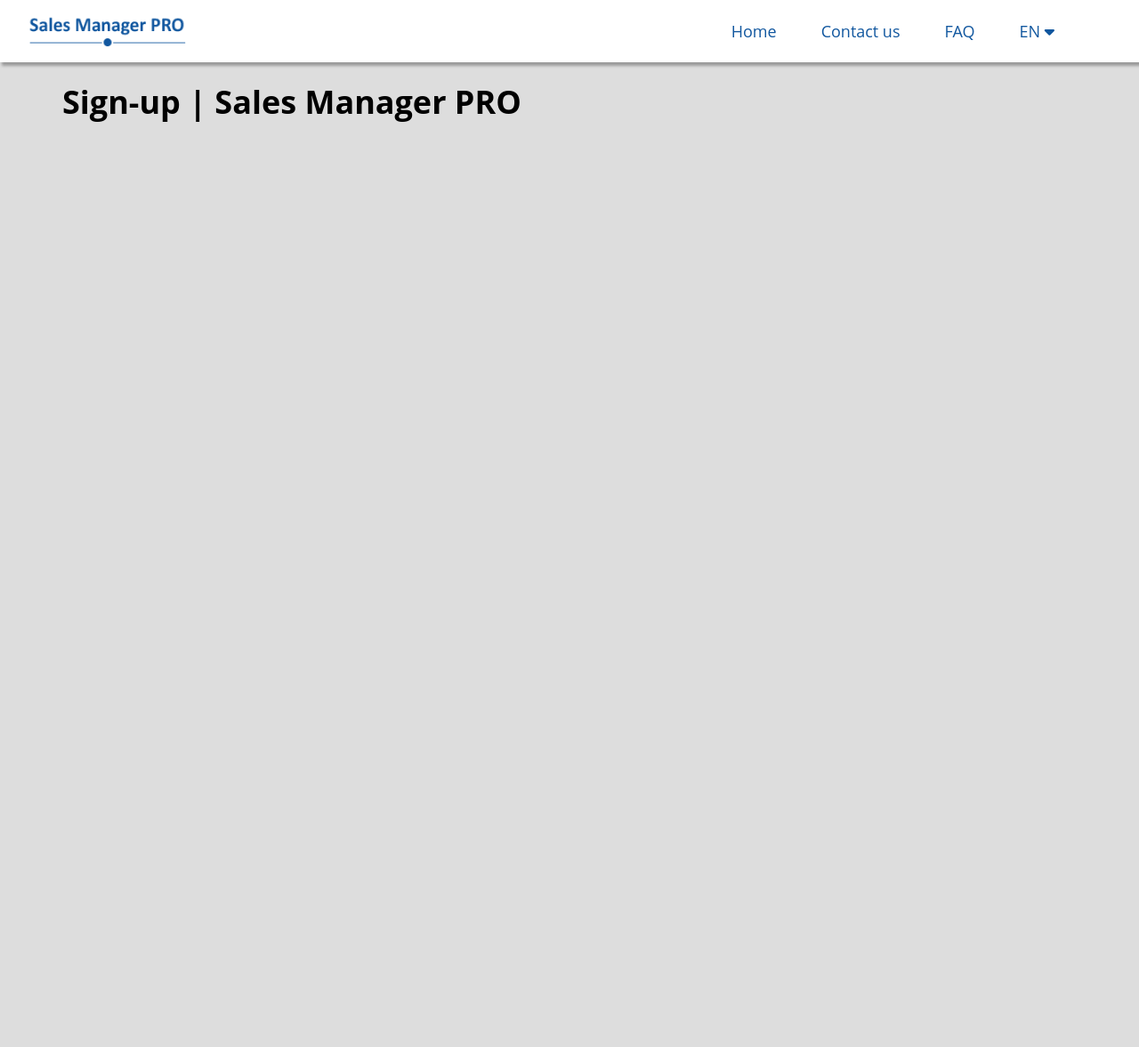
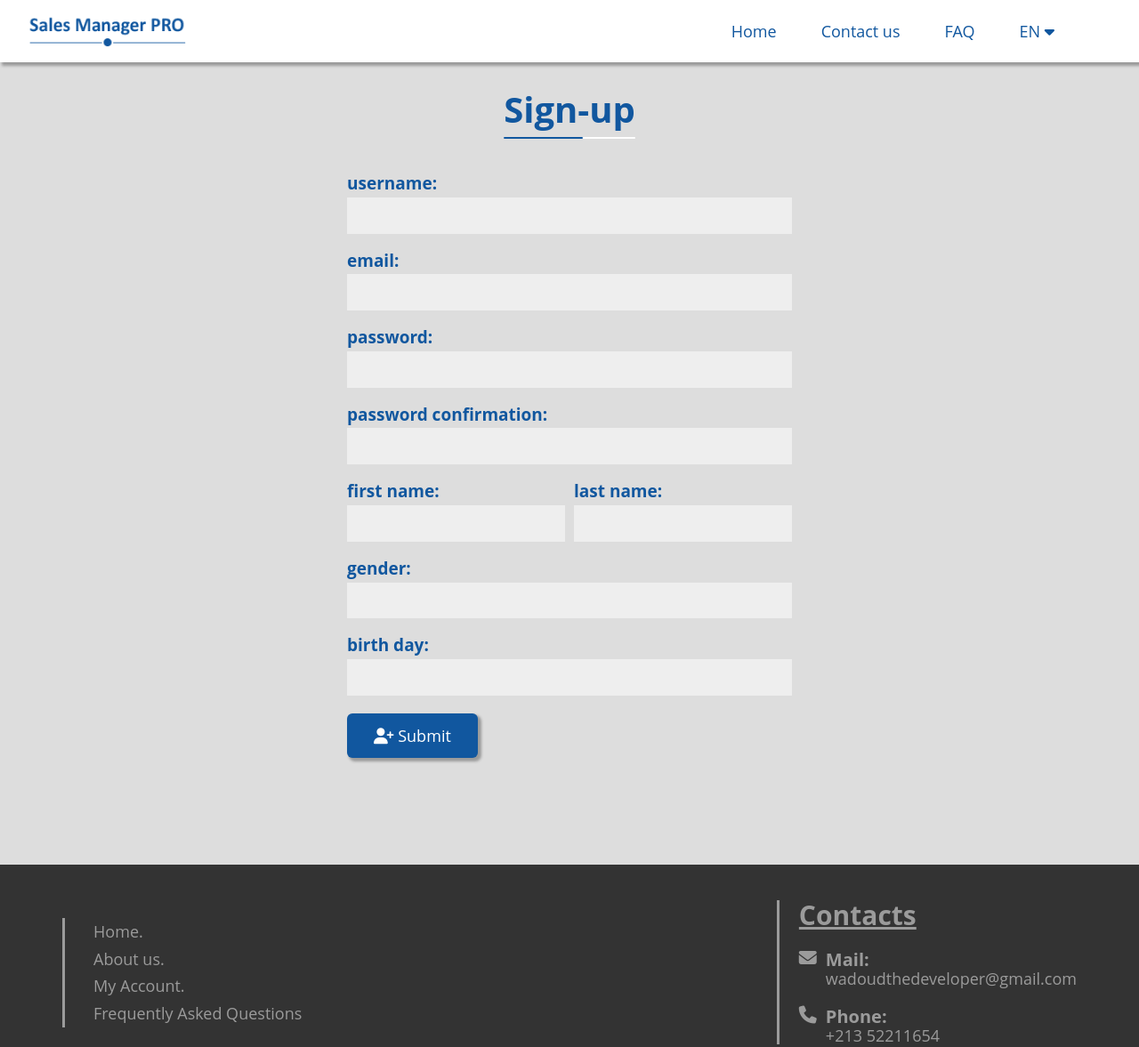
Before and after one commit to wadoudthedeveloper/sales_manager_pro, a plain HTML site: page signup.html in a window 1280 px wide. Shown: the top 1177 px of the page at 89% size. Before the commit the page ends 800 px from the top, so only its background shows below. Drawn offline with Linux system fonts and the light colour scheme; files whose address does not match are found by name.

Commit message:
upload signup page

```diff
--- a/css/master.css
+++ b/css/master.css
@@ -21,6 +21,27 @@
   --medium-screens: 992px;
   --large-screens: 1200px;
 }
+
+/* ===== Start Srollbar ===== */
+
+::-webkit-scrollbar {
+  width: 6px;
+}
+
+::-webkit-scrollbar-track {
+  background-color: var(--white-color);
+}
+
+::-webkit-scrollbar-thumb {
+  background-color: var(--blue-color);
+  border-radius: 20px;
+  -webkit-border-radius: 20px;
+  -moz-border-radius: 20px;
+  -ms-border-radius: 20px;
+  -o-border-radius: 20px;
+}
+
+/* ===== End Scrollbar ===== */
 
 /* ===== Start header ===== */
 
@@ -248,22 +269,6 @@
   color: var(--white-color);
 }
 
-/* Double down */
-
-.double-down {
-  position: absolute;
-  bottom: -100px;
-  left: 50%;
-  transform: translateX(-50%);
-  -webkit-transform: translateX(-50%);
-  -moz-transform: translateX(-50%);
-  -ms-transform: translateX(-50%);
-  -o-transform: translateX(-50%);
-  color: var(--blue-color);
-  animation: double_down infinite 0.7s alternate-reverse;
-  -webkit-animation: double_down infinite 0.7s alternate-reverse;
-}
-
 /* Separators */
 
 .vertical-sep {
@@ -428,12 +433,12 @@
   left: 0;
   height: 100%;
   width: 3px;
-  background-color: var(--white-color);
+  background-color: var(--grey-color);
 }
 
 .footer .left ul li a {
   padding: 5px 10px;
-  color: var(--white-color);
+  color: var(--grey-color);
 }
 
 .footer .right {
@@ -444,7 +449,7 @@
 }
 
 .footer .right h3 {
-  color: var(--white-color);
+  color: var(--grey-color);
   font-size: 30px;
   text-decoration: underline;
 }
@@ -452,7 +457,7 @@
 .footer .right .mail,
 .footer .right .phone {
   display: flex;
-  color: var(--white-color);
+  color: var(--grey-color);
   margin-top: 20px;
 }
 
@@ -471,10 +476,171 @@
 .footer .copyright {
   text-align: center;
   padding: 20px 0;
-  color: var(--white-color);
+  color: var(--grey-color);
 }
 
 /* ===== End Footer ===== */
+/* ===== Start Signup ===== */
+
+.title {
+  color: var(--blue-color);
+  padding: 0;
+  padding-bottom: 10px;
+  margin-left: auto;
+  margin-right: auto;
+  margin-top: 30px;
+  position: relative;
+  width: fit-content;
+  font-size: 40px;
+}
+
+.title::before,
+.title::after {
+  content: "";
+  position: absolute;
+  bottom: 0;
+  left: 0;
+  height: 2px;
+  border-radius: 10px;
+  -webkit-border-radius: 10px;
+  -moz-border-radius: 10px;
+  -ms-border-radius: 10px;
+  -o-border-radius: 10px;
+}
+
+.title::before {
+  background-color: var(--white-color);
+  width: 100%;
+}
+
+.title::after {
+  background-color: var(--blue-color);
+  width: 60%;
+}
+
+/* Form Styling */
+
+.signup {
+  margin-left: auto;
+  margin-right: auto;
+  margin-top: 40px;
+  max-width: 500px;
+}
+
+form .group {
+  display: flex;
+  flex-direction: column;
+  justify-content: center;
+  align-items: flex-start;
+  margin-top: 20px;
+  position: relative;
+}
+
+form .group label {
+  color: var(--blue-color);
+  font-size: 19px;
+  font-weight: bold;
+  margin-bottom: 4px;
+}
+
+.input {
+  width: 100%;
+  padding: 10px 10px 10px 10px;
+  border: none;
+  outline: none;
+  background-color: #eee;
+  caret-color: var(--blue-color);
+}
+
+.group::after {
+  content: "";
+  position: absolute;
+  height: 41px;
+  left: 0;
+  top: calc(100% - 41px);
+  width: 0;
+  background-color: #e2e0e0;
+}
+
+.semi-group {
+  display: flex;
+}
+
+.semi-group .group {
+  width: calc(100% - 10px);
+}
+
+.semi-group .group:first-of-type {
+  margin-right: 5px;
+}
+
+.semi-group .group:last-of-type {
+  margin-left: 5px;
+}
+
+@media (max-width: 992px) {
+  .semi-group {
+    flex-direction: column;
+  }
+
+  form .input {
+    width: 100%;
+  }
+}
+
+.input:focus + .border {
+  width: 100%;
+  left: 0;
+  align-items: flex-start;
+}
+
+.group .border {
+  position: absolute;
+  bottom: 0;
+  left: 50%;
+  width: 0;
+  height: 2px;
+  background-color: var(--blue-color);
+  transition: var(--transition);
+  -webkit-transition: var(--transition);
+  -moz-transition: var(--transition);
+  -ms-transition: var(--transition);
+  -o-transition: var(--transition);
+}
+
+form .submit-btn {
+  padding: 15px 30px;
+  margin-top: 20px;
+  margin-bottom: 120px;
+  text-align: center;
+  color: var(--white-color);
+  background-color: var(--blue-color);
+  border: none;
+  outline: none;
+  cursor: pointer;
+  box-shadow: var(--shadow);
+  border-radius: var(--border-radius);
+  transition: var(--transition);
+  -webkit-transition: var(--transition);
+  -moz-transition: var(--transition);
+  -ms-transition: var(--transition);
+  -o-transition: var(--transition);
+  -webkit-border-radius: var(--border-radius);
+  -moz-border-radius: var(--border-radius);
+  -ms-border-radius: var(--border-radius);
+  -o-border-radius: var(--border-radius);
+}
+
+form .submit-btn:hover {
+  background-color: var(--blue-alt-color);
+  transform: scale(1.05);
+  -webkit-transform: scale(1.05);
+  -moz-transform: scale(1.05);
+  -ms-transform: scale(1.05);
+  -o-transform: scale(1.05);
+}
+
+/* ===== End Signup ===== */
 
 /* ===== Start Animations ===== */
 @keyframes img_move {
@@ -501,34 +667,4 @@
   }
 }
 
-@keyframes double_down {
-  0% {
-    transform: translateY(-7px);
-    -webkit-transform: translateY(-7px);
-    -moz-transform: translateY(-7px);
-    -ms-transform: translateY(-7px);
-    -o-transform: translateY(-7px);
-  }
-  50% {
-    transform: translateY(4px);
-    -webkit-transform: translateY(4px);
-    -moz-transform: translateY(4px);
-    -ms-transform: translateY(4px);
-    -o-transform: translateY(4px);
-  }
-  75% {
-    transform: translateY(-4px);
-    -webkit-transform: translateY(-4px);
-    -moz-transform: translateY(-4px);
-    -ms-transform: translateY(-4px);
-    -o-transform: translateY(-4px);
-  }
-  100% {
-    transform: translateY(7px);
-    -webkit-transform: translateY(7px);
-    -moz-transform: translateY(7px);
-    -ms-transform: translateY(7px);
-    -o-transform: translateY(7px);
-  }
-}
 /* ===== End Animations ===== */
--- a/css/rules.css
+++ b/css/rules.css
@@ -9,8 +9,9 @@
 
 body {
   background-color: var(--white-alt-color);
-    font-family: 'Open Sans', sans-serif;
+  font-family: "Open Sans", sans-serif;
   font-size: 18px;
+  scroll-behavior: smooth;
 }
 
 a {
@@ -31,10 +32,8 @@ ul {
   padding-right: 15px;
   margin-left: auto;
   margin-right: auto;
-    position: relative;
   width: 100%;
 }
-
 
 /* Small */
 
--- a/js/master.js
+++ /dev/null
@@ -1,9 +0,0 @@
-$(() => {
-  $(".shower_hider").on("mouseover", () => {
-    $(".hidden-menu").css("display", "block");
-  });
-
-  $(".hidden-menu").on("mouseout", () => {
-    $(".hidden-menu").css("display", "none");
-  });
-});
--- a/signup.html
+++ b/signup.html
@@ -9,7 +9,7 @@
     <link rel="stylesheet" href="css/all.min.css">
     <link rel="stylesheet" href="css/rules.css">
     <link rel="stylesheet" href="css/master.css">
-    <title>Sales Manager PRO</title>
+    <title>Sign-up | Sales Manager PRO</title>
 </head>
 
 <body>
@@ -43,12 +43,58 @@
     <!-- Start Sign-up Form -->
 
     <div class="container">
-        <h1 class="signup-title">Sign-up | Sales Manager PRO</h1>
-        <form action="" method="post"></form>
+        <h1 class="title">Sign-up</h1>
+        <form action="" method="post" class="signup">
+            <div class="group">
+                <label for="username">username:</label>
+                <input type="text" class="input" name="username" id="username">
+                <span class="border"></span>
+            </div>
+            <div class="group">
+                <label for="email">email:</label>
+                <input type="text" class="input" name="email" id="email">
+                <span class="border"></span>
+            </div>
+            <div class="group">
+                <label for="password">password:</label>
+                <input type="password" class="input" name="password" id="password">
+                <span class="border"></span>
+            </div>
+            <div class="group">
+                <label for="password-confirmation">password confirmation:</label>
+                <input type="password" class="input" name="password-confirmation" id="password-confirmation">
+                <span class="border"></span>
+            </div>
+            <div class="semi-group">
+                <div class="group">
+                    <label for="first-name">first name:</label>
+                    <input type="text" class="input" name="first-name" id="first-name">
+                    <span class="border"></span>
+
+                </div>
+                <div class="group">
+                    <label for="last-name">last name:</label>
+                    <input type="text" class="input" name="last-name" id="last-name">
+                    <span class="border"></span>
+
+                </div>
+            </div>
+            <div class="group">
+                <label for="gender">gender:</label>
+                <input type="text" class="input" name="gender" id="gender">
+                <span class="border"></span>
+            </div>
+            <div class="group">
+                <label for="birth-day">birth day:</label>
+                <input type="text" class="input" name="birth-day" id="birth-day">
+                <span class="border"></span>
+            </div>
+            <button type="submit" class="submit-btn"><i class="fa-solid fa-user-plus"></i> Submit</button>
+        </form>
     </div>
 
     <!-- End Sign-up Form -->
-    <!-- <div class="footer">
+    <div class="footer">
         <div class="container">
             <div class="left">
                 <ul>
@@ -77,9 +123,10 @@
             </div>
         </div>
         <h3 class="copyright">All Right Reserved &copy; 2022</h3>
-    </div> -->
+    </div>
     <!-- End Footer -->
 
+    <script src="js/jquery.js"></script>
     <script src="js/sweetalert.min.js"></script>
     <script src="js/master.js"></script>
 </body>
```
Also changed, not shown: index.html (+0 -1 lines). Lines whose indentation alone changed are shown as unchanged.
